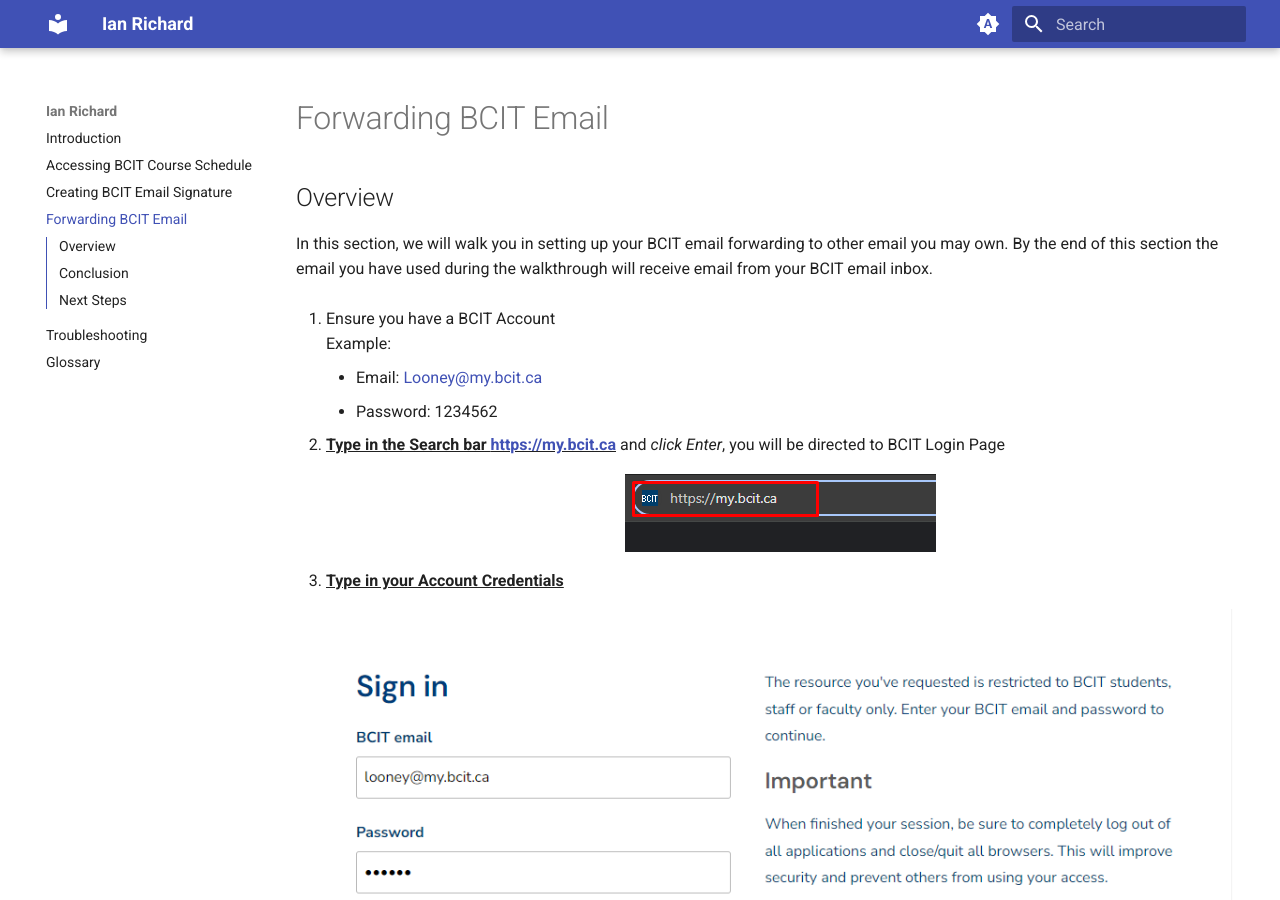
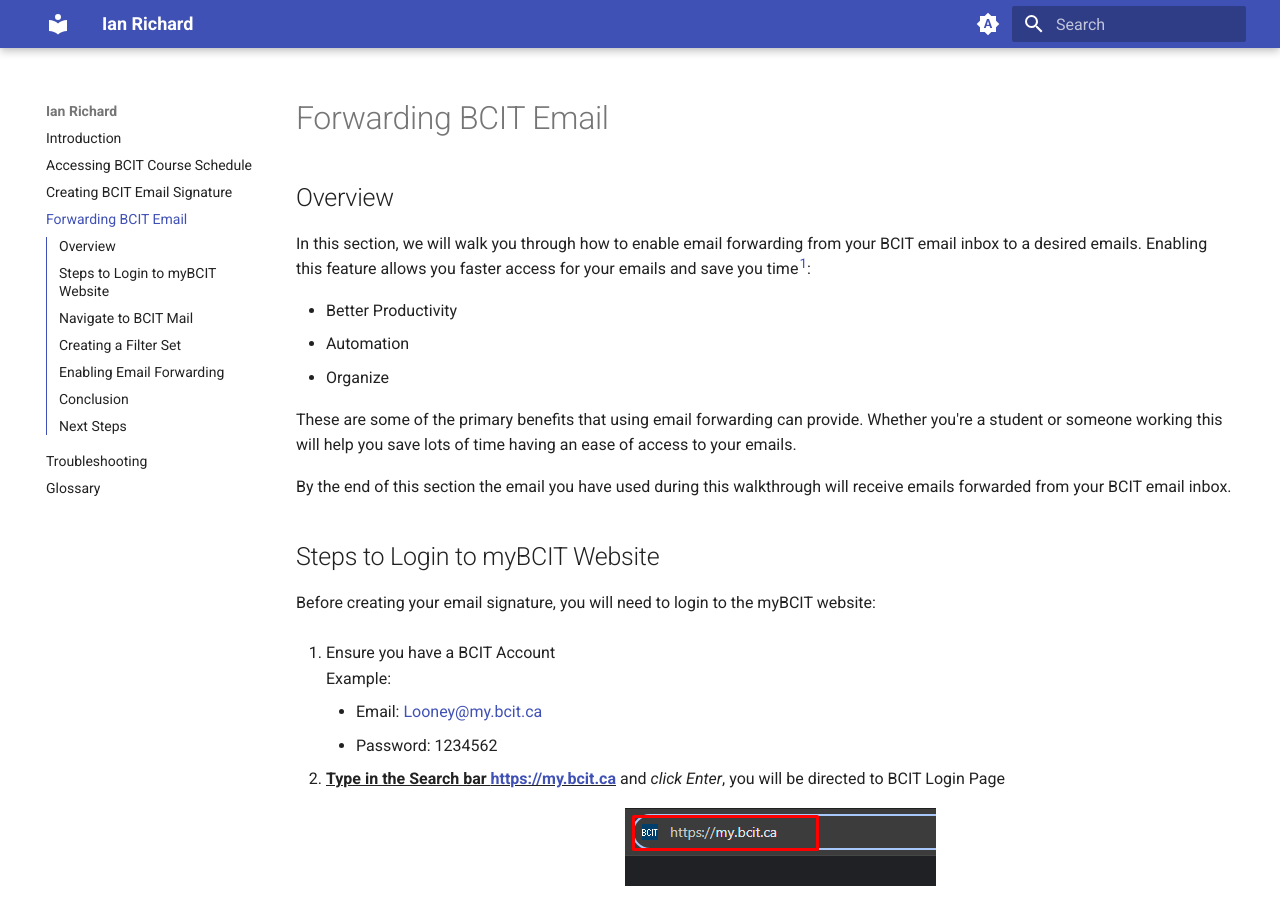
Before and after one commit to beingaturtle/beingaturtle.github.io, an MkDocs documentation site: the page built from docs/task3.md, in a window 1280 px wide and 900 px high. Built offline with MkDocs 1.6.1 and Material for MkDocs 9.7.7, drawn with Linux system fonts in a browser that asks for light colours; some of the changed text lies outside the part shown.

Commit message:
Created subheaders to keep instructions organize

```diff
--- a/docs/task3.md
+++ b/docs/task3.md
@@ -2,8 +2,19 @@
 
 ## Overview
 
-In this section, we will walk you in setting up your BCIT email forwarding to other email you may own. By the end of this
-section the email you have used during the walkthrough will receive email from your BCIT email inbox.
+In this section, we will walk you through how to enable email forwarding from your BCIT email inbox to a desired emails.
+Enabling this feature allows you faster access for your emails and save you time<sup>[1](#fn1)</sup>:
+
+- Better Productivity
+- Automation
+- Organize
+
+These are some of the primary benefits that using email forwarding can provide. Whether you're a student or someone working this will help you save lots of time having an ease of access to your emails.
+
+By the end of this section the email you have used during this walkthrough will receive emails forwarded from your BCIT email inbox.
+
+## Steps to Login to myBCIT Website
+Before creating your email signature, you will need to login to the myBCIT website:
 
 1. Ensure you have a BCIT Account <br>
     Example:
@@ -33,22 +44,25 @@
     !!! Danger
         Repeatedly signing in with wrong credentials can cause the BCIT Website to block your devices from logging in
 
-5. **Click on “My Mail”** at the top-right corner
+## Navigate to BCIT Mail
+1. **Click on “My Mail”** at the top-right corner
 
     <figure markdown = "span"> ![Image title](./assets/task3/T3_S6.png){ loading=lazy } </figure>
 
     !!! Note
         You will be directed to your BCIT Mail Inbox Page in a new tab
 
-6. **Click** “Settings”, found on the upper right of the website
+## Creating a Filter Set
+1. **Click** “Settings”, found on the upper right of the website
 
     <figure markdown = "span"> ![Image title](./assets/task3/T3_S7.png){ loading=lazy } </figure>
 
-7. **Click** on “Filter”, found on the left side of the page
+
+2. **Click** on “Filter”, found on the left side of the page
 
     <figure markdown = "span"> ![Image title](./assets/task3/T3_S8.png){ loading=lazy } </figure>
 
-8. **Click on +** found under the filters set section
+3. **Click on +** found under the filters set section
 
     <figure markdown = "span"> ![Image title](./assets/task3/T3_S9.png){ loading=lazy } </figure>
 
@@ -65,30 +79,31 @@
     - This will create a filter set named Forwarding under filter sets
     - which allows you to group the different filters you want for your emails
 
-10. Find and **click the newly created filter set name "Forwarding"** under the "Filter Sets"
+5. Find and **click the newly created filter set name "Forwarding"** under the "Filter Sets"
 
     <figure markdown = "span"> ![Image title](./assets/task3/T3_S11.png){ loading=lazy } </figure>
 
-11. **Click on the +** under "filters"
+## Enabling Email Forwarding
+1. **Click on the +** under "filters"
 
     <figure markdown = "span"> ![Image title](./assets/task3/T3_S12.png){ loading=lazy } </figure>
 
     !!! Note
         This will open "Filter Definition" section
 
-12. <u>**Type "Forwarding to Gmail"**</u> for Filter name and Select "all messages"
+2. <u>**Type "Forwarding to Gmail"**</u> for Filter name and Select "all messages"
 
     <figure markdown = "span"> ![Image title](./assets/task3/T3_S13.png){ loading=lazy } </figure>
 
-13. **Click** on the drop-down menu and select “Redirect message to”
+3. **Click** on the drop-down menu and select “Redirect message to”
 
     <figure markdown = "span"> ![Image title](./assets/task3/T3_S14.png){ loading=lazy } </figure>
 
-14. <u>**Type the email address**</u> that you want to forward your incoming BCIT Emails to
+4. <u>**Type the email address**</u> that you want to forward your incoming BCIT Emails to
 
     <figure markdown = "span"> ![Image title](./assets/task3/T3_S15.png){ loading=lazy } </figure>
 
-15. **Click** on the “Save” button
+5. **Click** on the “Save” button
 
     <figure markdown = "span"> ![Image title](./assets/task3/T3_S16.png){ loading=lazy } </figure>
 
@@ -105,7 +120,11 @@
 </ul>
 
 ## Next Steps
+
 You're an expert now! The next page has information to help troubleshoot any issues you may have encountered.
 <br>
 <br>
 [**Troubleshooting**](troubleshooting.md)
+
+***
+<a id="fn1">[1. The benefits of using email forwarding](https://ca.indeed.com/career-advice/career-development/how-to-forward-email#:~:text=Benefits%20of%20email%20forwarding)</a>
```
Also changed, not shown: other parts of docs/task3.md (+1 -1 lines).
